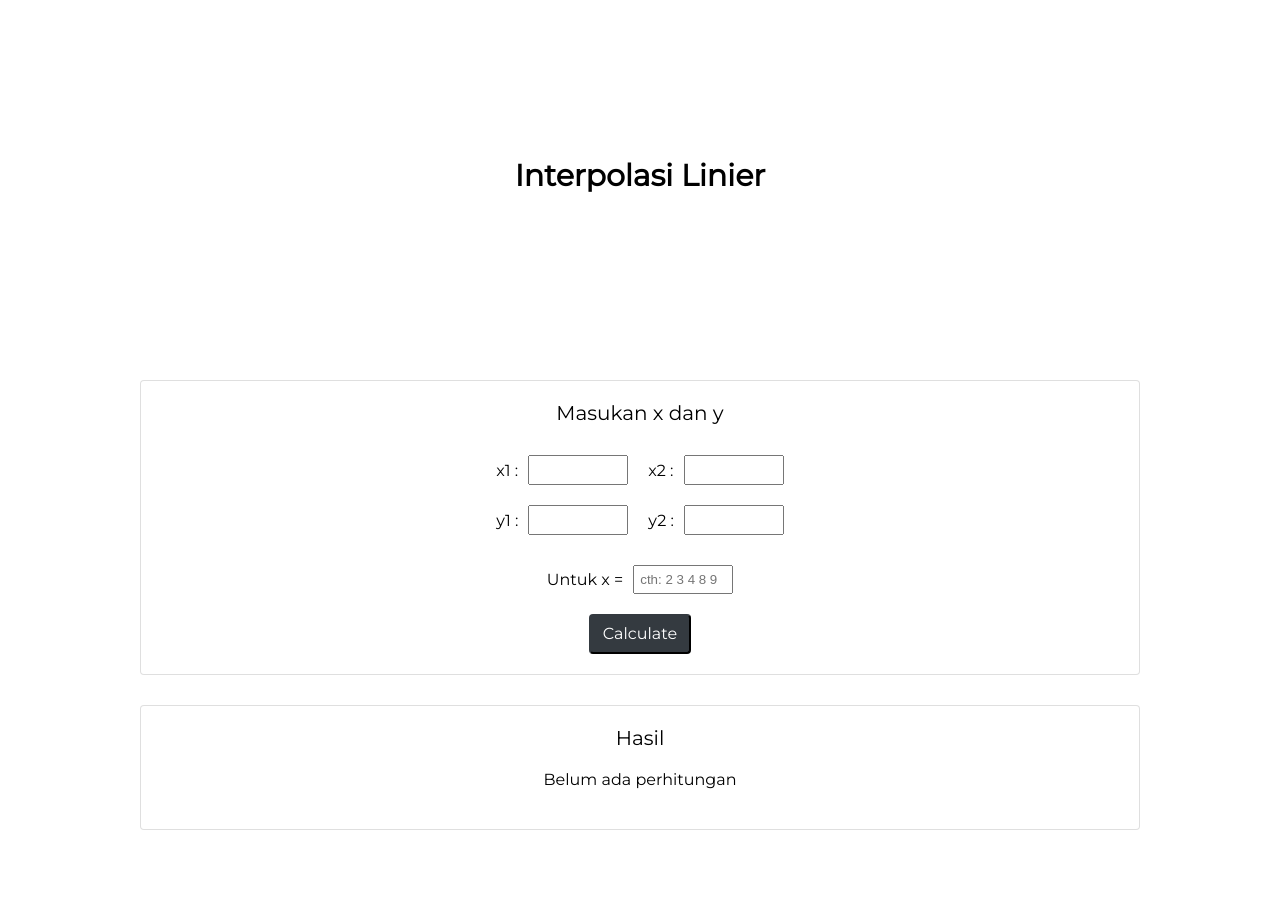
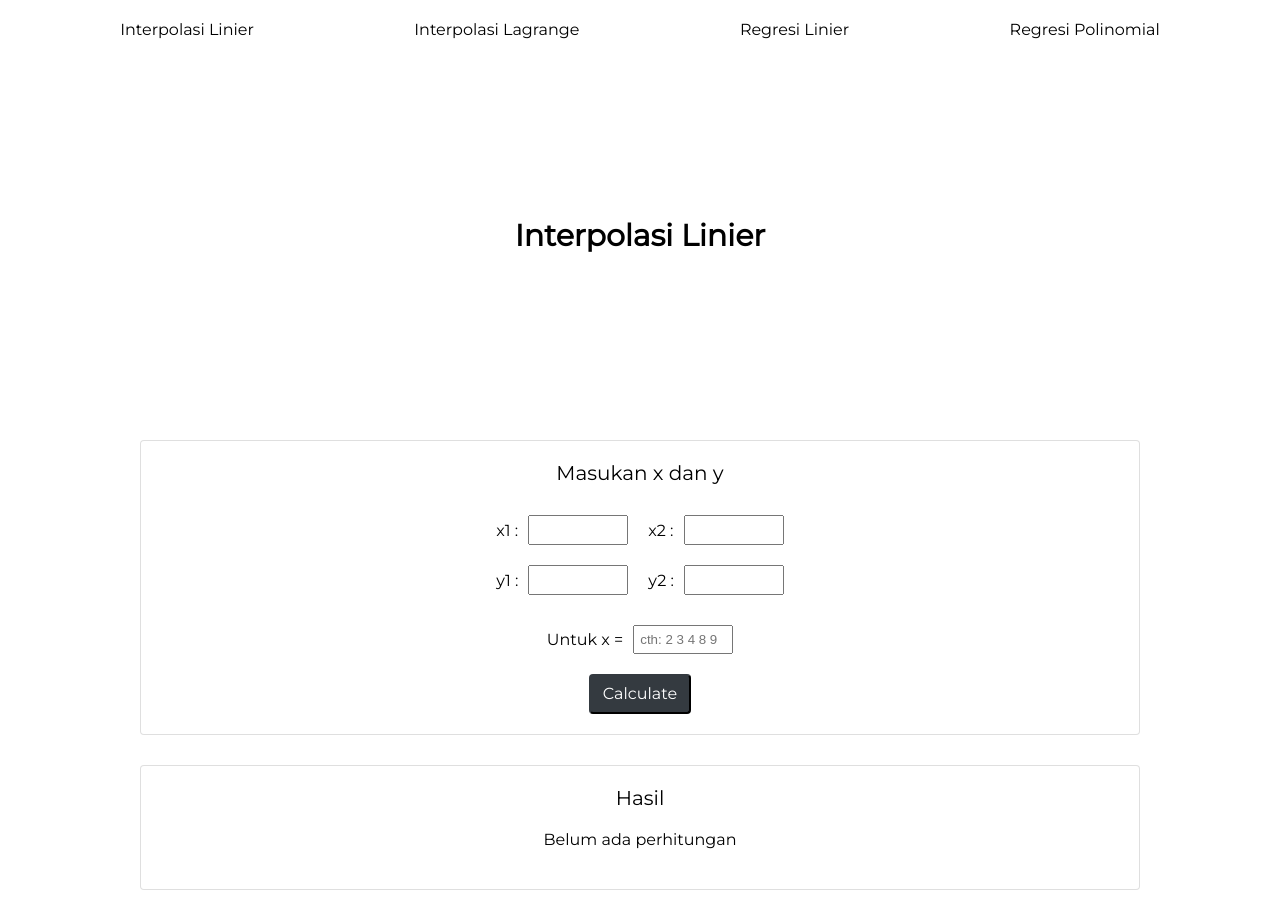
Before and after one commit to raflyfahrezi/UAS-Metnum, a Next.js app: page / in a window 1280 px wide. Before the commit the page ends 860 px from the top, so only its background shows below. Built offline with nearby package versions, Linux system fonts and the light colour scheme.

Commit message:
add navbar

```diff
--- /dev/null
+++ b/component/navbar/navbar.js
@@ -0,0 +1,72 @@
+import Link from 'next/link'
+
+const NavBar = () => {
+    return (
+        <nav className="nav">
+            <div className="nav__wrapper">
+                <Link href="">
+                    <a className="a montserrat">
+                        <div className="nav__link">
+                            <p className="link">Interpolasi Linier</p>
+                        </div>
+                    </a>
+                </Link>
+                <Link href="">
+                    <a className="a montserrat">
+                        <div className="nav__link">
+                            <p>Interpolasi Lagrange</p>
+                        </div>
+                    </a>
+                </Link>
+                <Link href="">
+                    <a className="a montserrat">
+                        <div className="nav__link">
+                            <p>Regresi Linier</p>
+                        </div>
+                    </a>
+                </Link>
+                <Link href="">
+                    <a className="a montserrat">
+                        <div className="nav__link">
+                            <p>Regresi Polinomial</p>
+                        </div>
+                    </a>
+                </Link>
+            </div>
+            <style jsx>
+                {
+                    `
+                        .nav {
+                            width:100%;
+                        }
+
+                        .nav__wrapper {
+                            width: 100%;
+                            max-width: 1200px;
+                            margin: 0 auto;
+                            display: flex;
+                            justify-content: space-around;
+                        }
+
+                        .nav__link {
+                            padding: 20px 10px;
+                            border-bottom: 1px solid white;
+                            transition: 0.5s;
+                        }
+
+                        .nav__link:hover {
+                            border-bottom: 1px solid black;
+                        }
+
+                        .a {
+                            text-decoration: none;
+                            color: black;
+                        }
+                    `
+                }
+            </style>
+        </nav>
+    )
+}
+
+export default NavBar
--- a/pages/index.js
+++ b/pages/index.js
@@ -1,10 +1,13 @@
+import Navbar from '../component/navbar/navbar'
 import Header from '../component/header/header'
 import InterpolasiLinier from '../component/materi/interpolasi-linier/interpolasiLinier'
 import Head from '../component/head/head'
+import NavBar from '../component/navbar/navbar'
 
 const Index = () => {
     return (
         <div>
+            <NavBar/>
             <Head title="Interpolasi Linier"/>
             <Header title="Interpolasi Linier"/>
             <InterpolasiLinier/>
```
